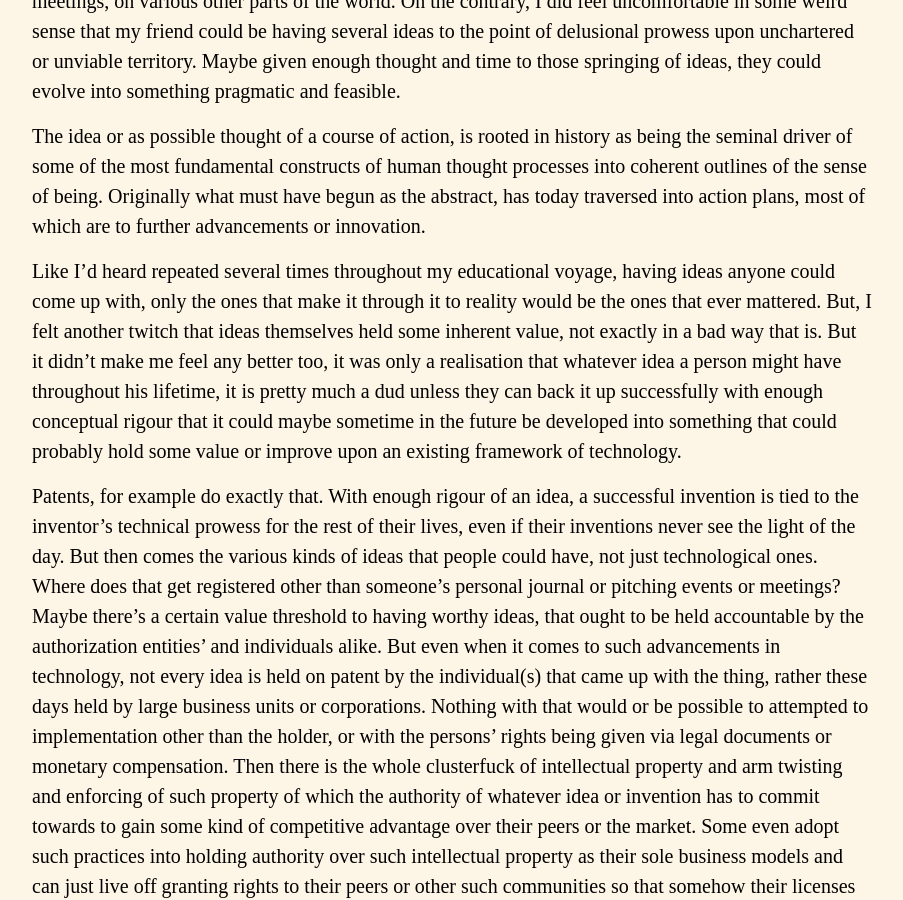
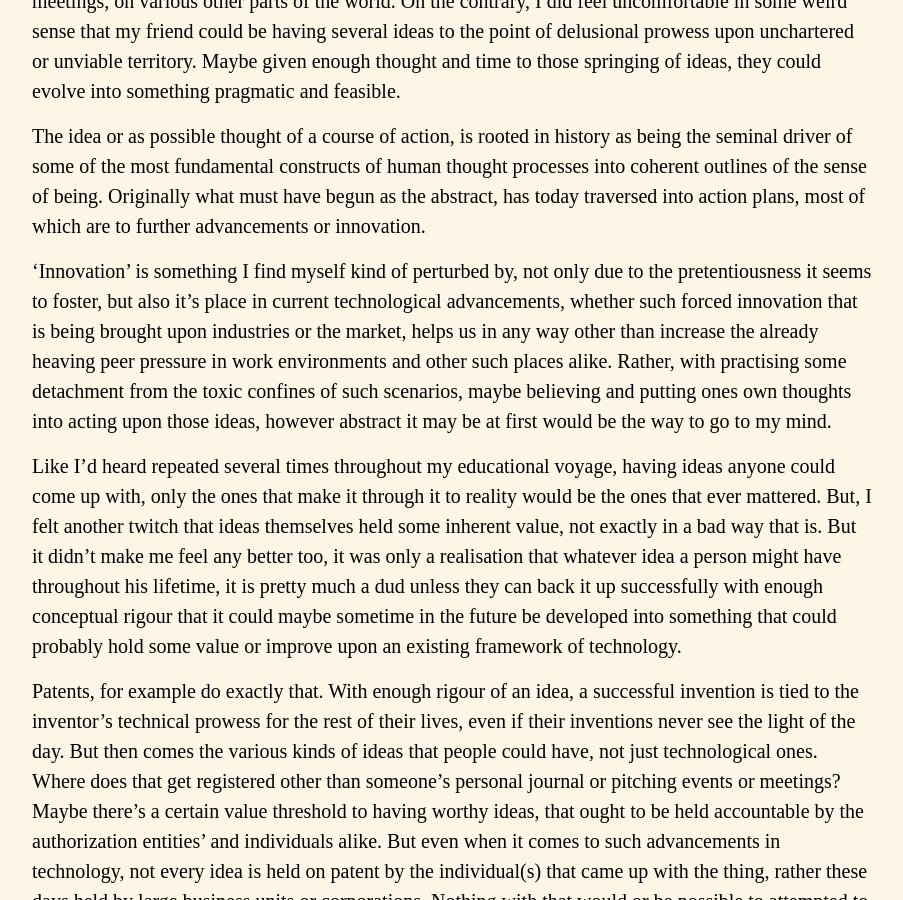
Before and after one commit to abvr/abvr.github.io, a Jekyll site: the page built from _posts/2019-09-02-idea.md, in a window 1280 px wide and 900 px high, scrolled down 560 px. Shown: the whole window, without its empty margins (188-1091 px from the left). Built offline with Jekyll 4.4.1, drawn with Linux system fonts in a browser that asks for light colours.

Commit message:
Update 2019-09-02-idea.md

```diff
--- a/_posts/2019-09-02-idea.md
+++ b/_posts/2019-09-02-idea.md
@@ -14,6 +14,8 @@ But stepping back and taking a look at the larger picture, I was again led into
 and my friends' was no different than what was happening at some pitching rounds in business or VC meetings, on various other parts of the world. On the contrary, I did feel uncomfortable in some weird sense that my friend could be having several ideas to the point of delusional prowess upon unchartered or unviable territory. Maybe given enough thought and time to those springing of ideas, they could evolve into something pragmatic and feasible.
 
 The idea or as possible thought of a course of action, is rooted in history as being the seminal driver of some of the most fundamental constructs of human thought processes into coherent outlines of the sense of being. Originally what must have begun as the abstract, has today traversed into action plans, most of which are to further advancements or innovation.
+
+'Innovation' is something I find myself kind of perturbed by, not only due to the pretentiousness it seems to foster, but also it's place in current technological advancements, whether such forced innovation that is being brought upon industries or the market, helps us in any way other than increase the already heaving peer pressure in work environments and other such places alike. Rather, with practising some detachment from the toxic confines of such scenarios, maybe believing and putting ones own thoughts into acting upon those ideas, however abstract it may be at first would be the way to go to my mind.
 
 Like I'd heard repeated several times throughout my educational voyage, having ideas anyone could come up with, only the ones that make it
 through it to reality would be the ones that ever mattered. But, I felt another twitch that ideas themselves held some inherent value, not exactly in a bad way that is. But it didn't make me feel any better too, it was only a realisation that whatever idea a person might have throughout his lifetime, it is pretty much a dud unless they can back it up successfully with enough conceptual rigour that it could maybe sometime in the future be developed into something that could probably hold some value or improve upon an existing framework of technology.
```
